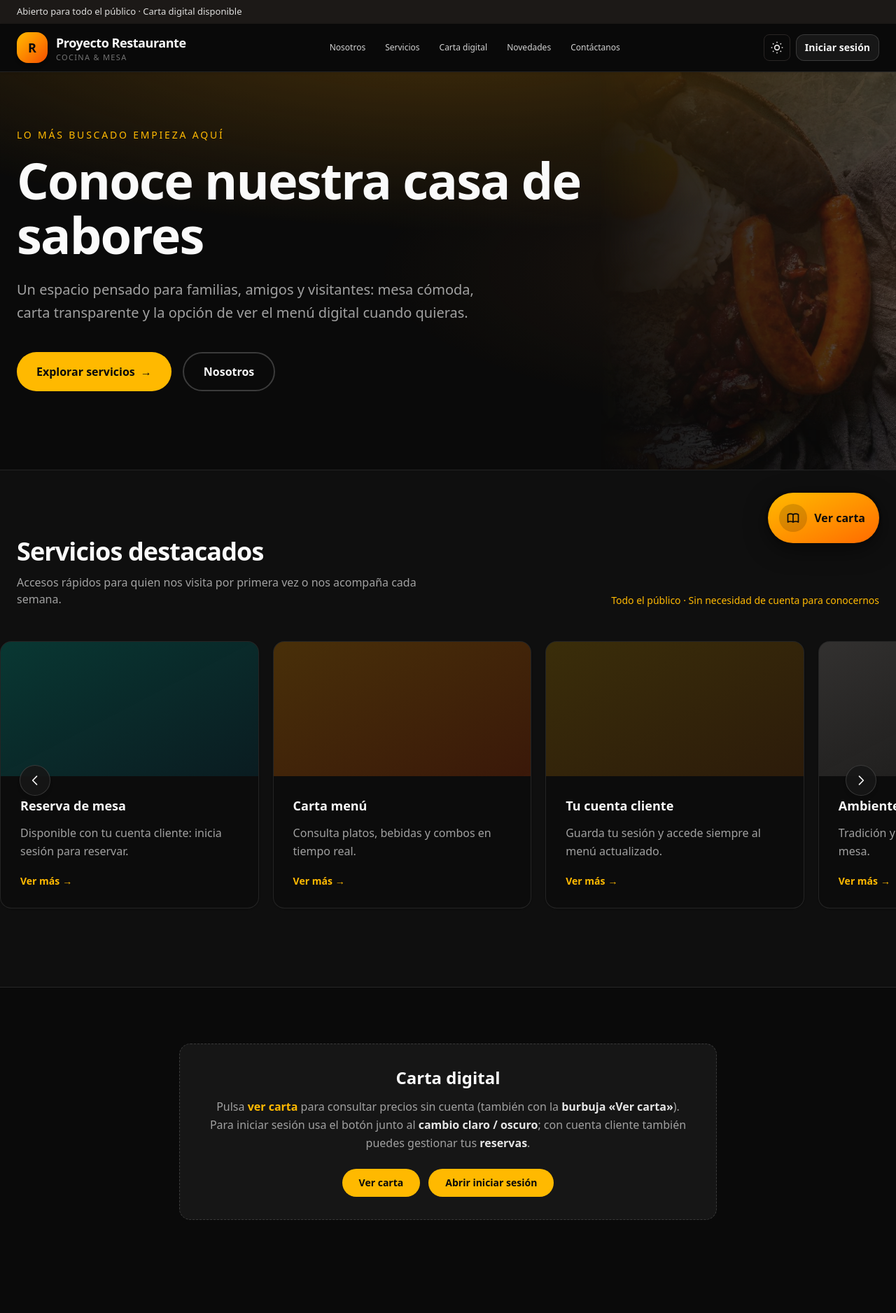
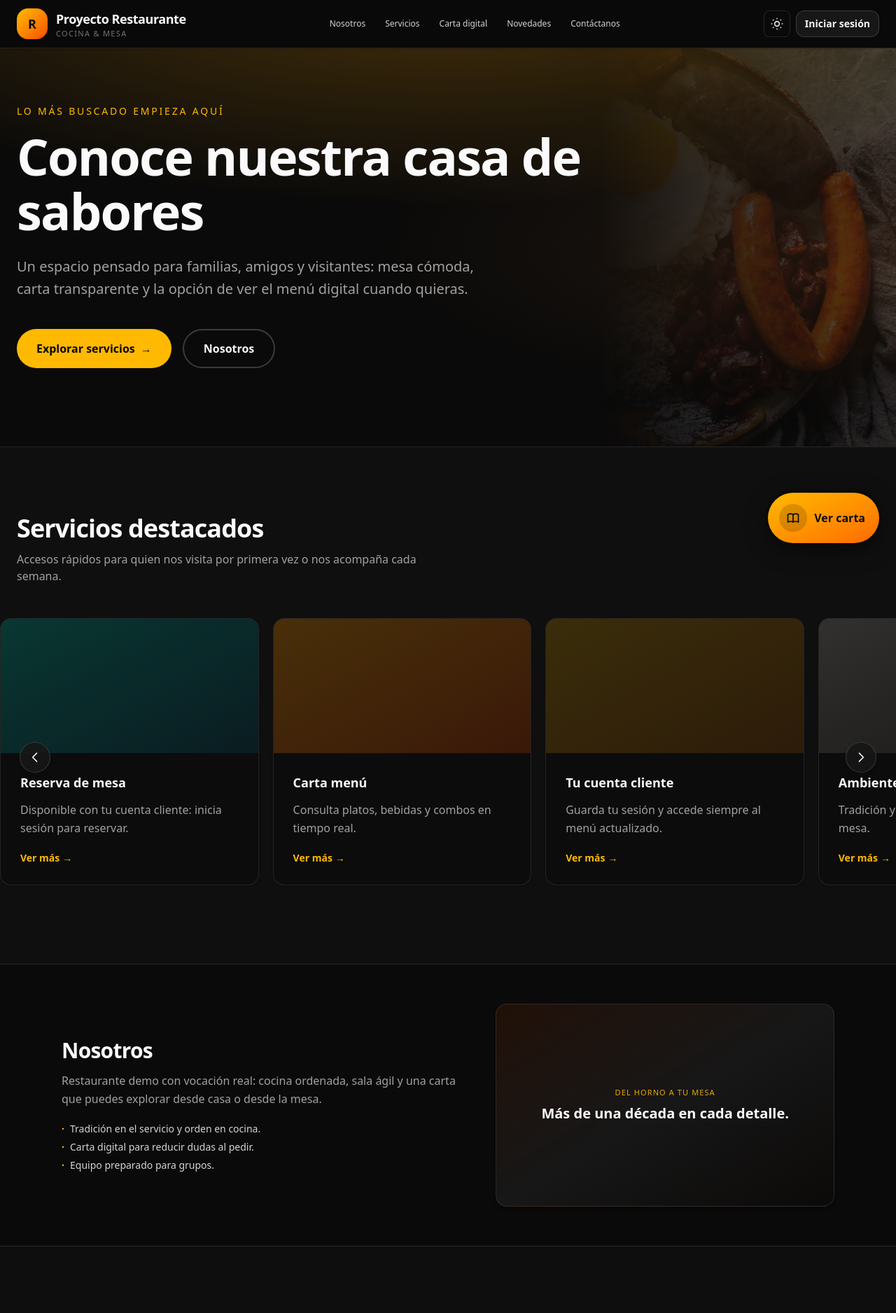
Before and after one commit to alphaplus14/projectRestaurante, a React (Vite) app in the folder frontend/: page /cliente in a window 1280 px wide. Shown: the top 1876 px of the page at 70% size. Built offline with nearby package versions, Linux system fonts and the light colour scheme.

Commit message:
se arreglan enlaces de footer, mensajes genericos borrados

```diff
--- a/frontend/src/src/pages/LandingPage.jsx
+++ b/frontend/src/src/pages/LandingPage.jsx
@@ -16,6 +16,18 @@ const NAV_LINKS = [
     { href: '#novedades', label: 'Novedades' },
     { href: '#contacto', label: 'Contáctanos' },
 ];
+
+/** Enlaces del pie: feedback claro en tema claro (hover, foco, active). */
+const footerInteractiveLinkClass = classNames(
+    'block w-full sm:w-auto rounded-lg px-2 py-2 -mx-2 text-left transition-colors duration-150',
+    'text-stone-700 dark:text-stone-300',
+    'hover:bg-stone-200 hover:text-stone-900 hover:underline hover:underline-offset-[3px] decoration-amber-700/70',
+    'dark:hover:bg-white/10 dark:hover:text-white dark:hover:decoration-amber-400/90',
+    'focus-visible:outline-none focus-visible:ring-2 focus-visible:ring-amber-500 focus-visible:ring-offset-2',
+    'focus-visible:bg-stone-200/70 focus-visible:text-stone-900 focus-visible:underline',
+    'focus-visible:ring-offset-stone-100 dark:focus-visible:ring-offset-stone-900 dark:focus-visible:bg-white/10 dark:focus-visible:text-white',
+    'active:bg-stone-300/80 dark:active:bg-white/15',
+);
 
 const DESTACADOS = [
     {
@@ -293,19 +305,10 @@ export function LandingPage() {
         <div className="relative min-h-screen overflow-x-clip bg-[#faf8f5] dark:bg-neutral-950 text-stone-900 dark:text-neutral-100">
             <a
                 href="#contenido"
-                className="fixed left-4 top-[5.25rem] z-[100] -translate-x-[calc(100%+2rem)] focus:translate-x-0 rounded-lg bg-amber-400 px-4 py-2 text-sm font-semibold text-neutral-950 outline-none ring-2 ring-neutral-950/20 transition-transform duration-200"
+                className="fixed left-4 top-24 z-[100] -translate-x-[calc(100%+2rem)] focus:translate-x-0 rounded-lg bg-amber-400 px-4 py-2 text-sm font-semibold text-neutral-950 outline-none ring-2 ring-neutral-950/20 transition-transform duration-200"
             >
                 Saltar al contenido
             </a>
-
-            {/* Franja superior */}
-            <div className="relative z-30 bg-stone-900 text-stone-100 text-[11px] min-[375px]:text-[12px] sm:text-[13px]">
-                <div className="mx-auto max-w-7xl px-3 min-[375px]:px-4 sm:px-6 py-1.5 sm:py-2">
-                    <span className="opacity-90 block text-center sm:text-left leading-snug">
-                        Abierto para todo el público · Carta digital disponible
-                    </span>
-                </div>
-            </div>
 
             <header className="relative z-40 sticky top-0 overflow-visible border-b border-stone-200/90 dark:border-white/10 bg-white/95 dark:bg-neutral-950/95 backdrop-blur-md shadow-sm">
                 <div
@@ -471,9 +474,6 @@ export function LandingPage() {
                             Cerrar sesión
                         </button>
                     ) : null}
-                    <p className="pt-4 text-xs text-stone-500 dark:text-neutral-500 px-3">
-                        Ver carta sin cuenta: usa la burbuja abajo a la derecha o el bloque Carta · Reservas e inicio de sesión: junto al modo claro/oscuro arriba.
-                    </p>
                 </div>
             </header>
 
@@ -551,60 +551,8 @@ export function LandingPage() {
                                     Accesos rápidos para quien nos visita por primera vez o nos acompaña cada semana.
                                 </p>
                             </div>
-                            <p className="text-sm font-medium text-amber-700 dark:text-amber-400 md:text-right">
-                                Todo el público · Sin necesidad de cuenta para conocernos
-                            </p>
                         </div>
                         <CarruselServicios items={destacadosLista} />
-                    </div>
-                </section>
-
-                {/* Carta / acceso: recordatorio (formulario en esquina + burbuja) */}
-                <section id="acceso" className="scroll-mt-28 mx-auto max-w-7xl px-4 sm:px-6 py-14 lg:py-20">
-                    <div className="rounded-2xl border border-dashed border-stone-300 dark:border-white/15 bg-stone-100/80 dark:bg-white/5 px-6 py-8 sm:px-10 text-center max-w-3xl mx-auto">
-                        <h2 className="text-xl sm:text-2xl font-semibold text-stone-900 dark:text-neutral-50">Carta digital</h2>
-                        <p className="mt-3 text-stone-600 dark:text-neutral-400 text-sm sm:text-base leading-relaxed">
-                            Pulsa{' '}
-                            <Link to="/cliente/carta" className="font-semibold text-amber-700 dark:text-amber-400 hover:underline">
-                                ver carta
-                            </Link>{' '}
-                            para consultar precios sin cuenta (también con la{' '}
-                            <strong className="text-stone-800 dark:text-neutral-200">burbuja «Ver carta»</strong>). Para iniciar sesión usa el botón junto al{' '}
-                            <strong className="text-stone-800 dark:text-neutral-200">cambio claro / oscuro</strong>; con cuenta cliente también puedes gestionar tus{' '}
-                            <strong className="text-stone-800 dark:text-neutral-200">reservas</strong>.
-                        </p>
-                        <div className="mt-6 flex flex-wrap justify-center gap-3">
-                            <Link
-                                to="/cliente/carta"
-                                className="rounded-full px-6 py-2.5 text-sm font-semibold bg-amber-400 text-neutral-950 hover:bg-amber-300 inline-flex items-center justify-center"
-                            >
-                                Ver carta
-                            </Link>
-                            {!sesionCliente ? (
-                                <button
-                                    type="button"
-                                    onClick={abrirLoginEsquina}
-                                    className="rounded-full px-6 py-2.5 text-sm font-semibold bg-stone-900 text-white dark:bg-amber-400 dark:text-neutral-950 hover:opacity-90"
-                                >
-                                    Abrir iniciar sesión
-                                </button>
-                            ) : (
-                                <>
-                                    <Link
-                                        to="/cliente/reservas"
-                                        className="rounded-full px-6 py-2.5 text-sm font-semibold bg-teal-700 text-white hover:bg-teal-600 inline-flex items-center justify-center"
-                                    >
-                                        Ir a reservas
-                                    </Link>
-                                    <Link
-                                        to="/cliente/carta"
-                                        className="rounded-full px-6 py-2.5 text-sm font-semibold border border-amber-400/80 text-amber-800 dark:text-amber-300 hover:bg-amber-400/15 inline-flex items-center justify-center"
-                                    >
-                                        Ir a la carta
-                                    </Link>
-                                </>
-                            )}
-                        </div>
                     </div>
                 </section>
 
@@ -655,9 +603,6 @@ export function LandingPage() {
                             <div className="pointer-events-none absolute top-0 right-0 w-1/2 h-full bg-[radial-gradient(circle_at_80%_30%,rgba(251,191,36,0.35),transparent_55%)] dark:bg-[radial-gradient(circle_at_80%_30%,rgba(251,191,36,0.25),transparent_55%)]" />
                             <div className="relative max-w-2xl">
                                 <h2 className="text-3xl sm:text-4xl font-semibold tracking-tight">Menú</h2>
-                                <p className="mt-4 text-lg text-stone-700 dark:text-stone-300 leading-relaxed">
-                                    Las delicias del día en un solo lugar digital: categorías, fotos cuando están disponibles y precios al día. No necesitas iniciar sesión para verla; la cuenta cliente sirve para reservas y un acceso personalizado.
-                                </p>
                                 <div className="mt-8 flex flex-wrap gap-4">
                                     {sesionCliente ? (
                                         <>
@@ -738,7 +683,7 @@ export function LandingPage() {
 
                 {/* Contacto */}
                 <section id="contacto" className="scroll-mt-28 py-16 bg-stone-200/60 dark:bg-neutral-900/50 border-t border-stone-200 dark:border-white/10">
-                    <div className="mx-auto max-w-7xl px-4 sm:px-6 grid md:grid-cols-2 gap-10">
+                    <div className="mx-auto max-w-xl px-4 sm:px-6">
                         <div>
                             <h2 className="text-2xl font-semibold text-stone-900 dark:text-neutral-50">Contáctanos</h2>
                             <p className="mt-4 text-stone-600 dark:text-neutral-400 leading-relaxed">
@@ -763,16 +708,6 @@ export function LandingPage() {
                                 </div>
                             </dl>
                         </div>
-                        <div className="rounded-2xl border border-stone-300 dark:border-white/10 bg-white dark:bg-neutral-950 p-8">
-                            <h3 className="font-semibold text-stone-900 dark:text-neutral-50">Preguntas frecuentes</h3>
-                            <ul className="mt-4 space-y-3 text-sm text-stone-600 dark:text-neutral-400">
-                                <li>
-                                    ¿Necesito cuenta para consultar precios del menú? No; la carta es pública en la web. La cuenta cliente sirve para reservas y otros
-                                    accesos personalizados.
-                                </li>
-                                <li>¿Puedo pedir por esta web? El demo muestra carta; pedidos en sala siguen el flujo del restaurante.</li>
-                            </ul>
-                        </div>
                     </div>
                 </section>
 
@@ -788,20 +723,13 @@ export function LandingPage() {
                                 </span>
                                 Proyecto Restaurante
                             </div>
-                            <p className="mt-4 text-sm text-stone-600 dark:text-stone-400 leading-relaxed max-w-xs">
-                                Sitio público inspirado en portales gastronómicos como{' '}
-                                <a href="https://www.lucerna.com.co/" className="text-amber-700 dark:text-amber-400 hover:underline" target="_blank" rel="noreferrer noopener">
-                                    Lucerna
-                                </a>
-                                : navegación clara, bloques destacados y espacio para novedades.
-                            </p>
                         </div>
                         <div>
                             <h4 className="text-xs font-semibold uppercase tracking-wider text-stone-600 dark:text-stone-500 mb-4">Enlaces</h4>
                             <ul className="space-y-2 text-sm">
                                 {NAV_LINKS.map(({ href, label }) => (
                                     <li key={href}>
-                                        <a href={href} className="hover:text-stone-900 dark:hover:text-white transition-colors">
+                                        <a href={href} className={footerInteractiveLinkClass}>
                                             {label}
                                         </a>
                                     </li>
@@ -812,12 +740,12 @@ export function LandingPage() {
                             <h4 className="text-xs font-semibold uppercase tracking-wider text-stone-600 dark:text-stone-500 mb-4">Legal</h4>
                             <ul className="space-y-2 text-sm">
                                 <li>
-                                    <button type="button" className="hover:text-stone-900 dark:hover:text-white text-left transition-colors">
+                                    <button type="button" className={classNames(footerInteractiveLinkClass, 'cursor-pointer')}>
                                         Política de tratamiento de datos
                                     </button>
                                 </li>
                                 <li>
-                                    <button type="button" className="hover:text-stone-900 dark:hover:text-white text-left transition-colors">
+                                    <button type="button" className={classNames(footerInteractiveLinkClass, 'cursor-pointer')}>
                                         Preguntas frecuentes
                                     </button>
                                 </li>
@@ -826,7 +754,6 @@ export function LandingPage() {
                         <div>
                             <h4 className="text-xs font-semibold uppercase tracking-wider text-stone-600 dark:text-stone-500 mb-4">Redes</h4>
                             <p className="text-sm text-stone-600 dark:text-stone-400">@proyectorestaurante_demo</p>
-                            <p className="mt-2 text-xs text-stone-500 dark:text-stone-500">Contenido ilustrativo para proyecto académico.</p>
                         </div>
                     </div>
                 <div className="mx-auto max-w-7xl px-4 sm:px-6 mt-12 pt-8 border-t border-stone-300 dark:border-stone-700 text-center text-xs text-stone-600 dark:text-stone-500">
```
